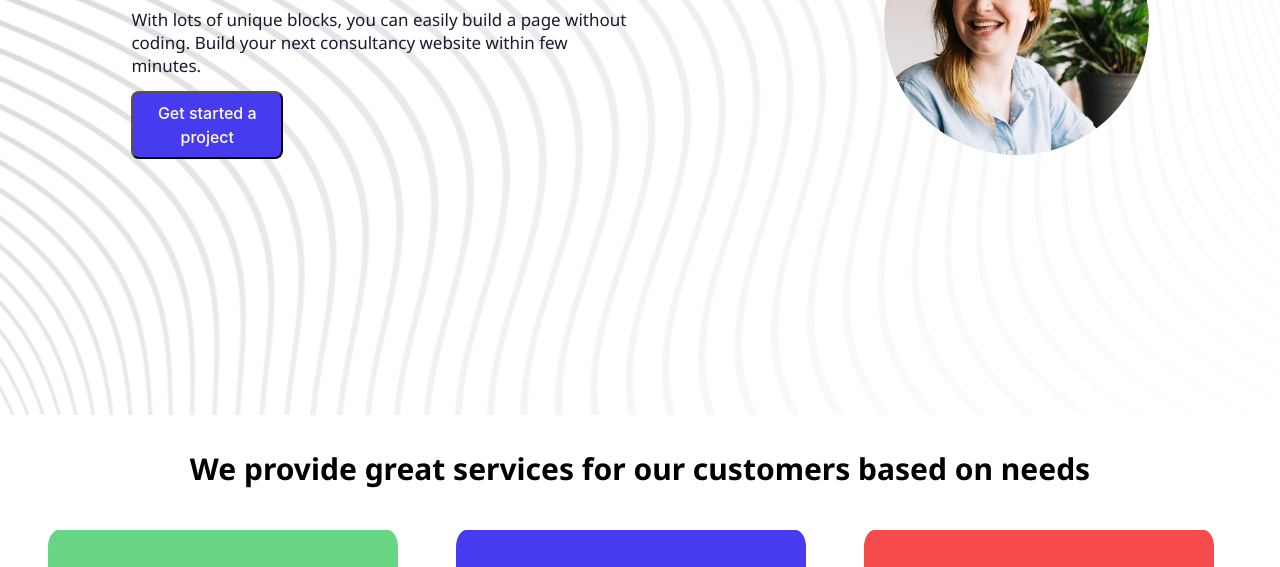
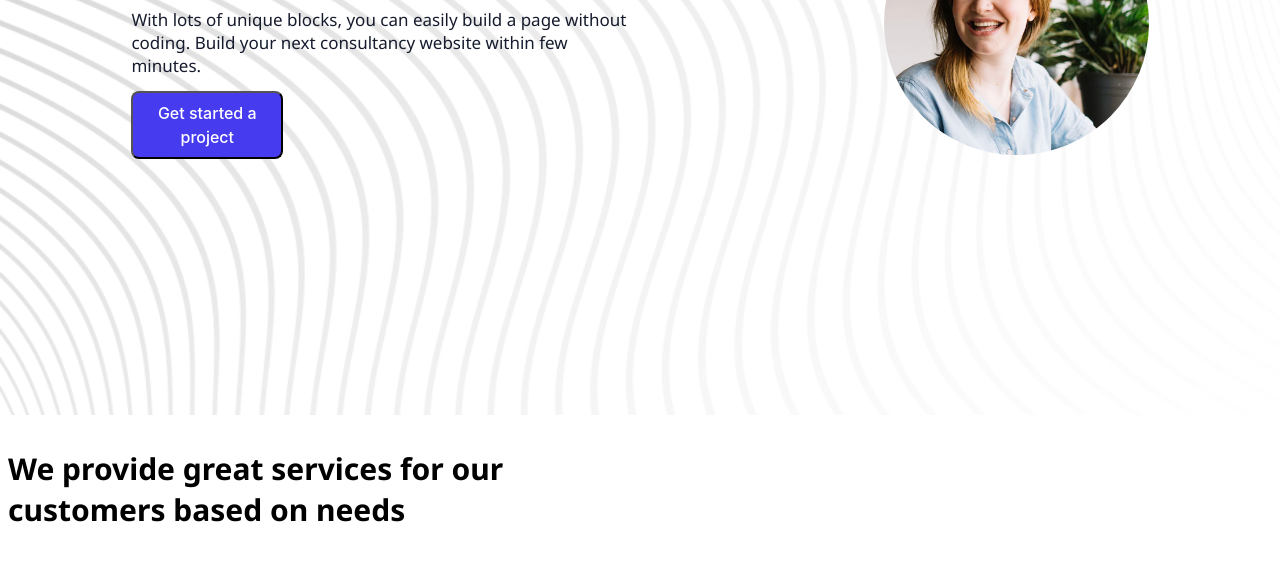
Before and after one commit to Goncalvs98/cp-web, a plain HTML site: page index.html in a window 1280 px wide. Shown: the part 385-952 px from the top of the page. Drawn offline with Linux system fonts and the light colour scheme.

Commit message:
Ajuste css

```diff
--- a/assets/css/styles.css
+++ b/assets/css/styles.css
@@ -135,10 +135,13 @@ header img{
 
 #topo-services{
     display: flex;
+    flex-direction: column;
     justify-content: center;
+    width: 50%;
+    text-justify: center;
     align-items: center;
     font-family: "Noto Sans", sans-serif;
-    font-weight: 700;
+    font-weight: 700px;
     font-size: 20px;
 }
 
```
